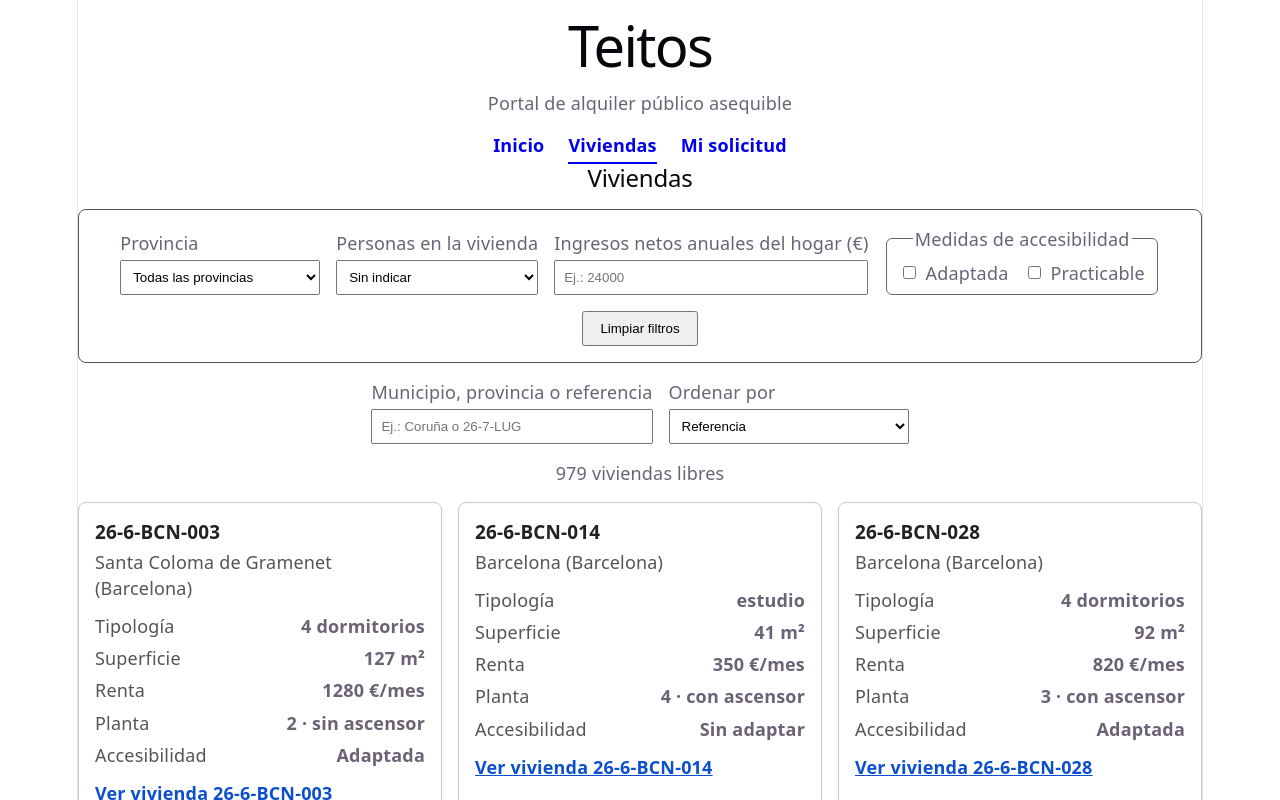
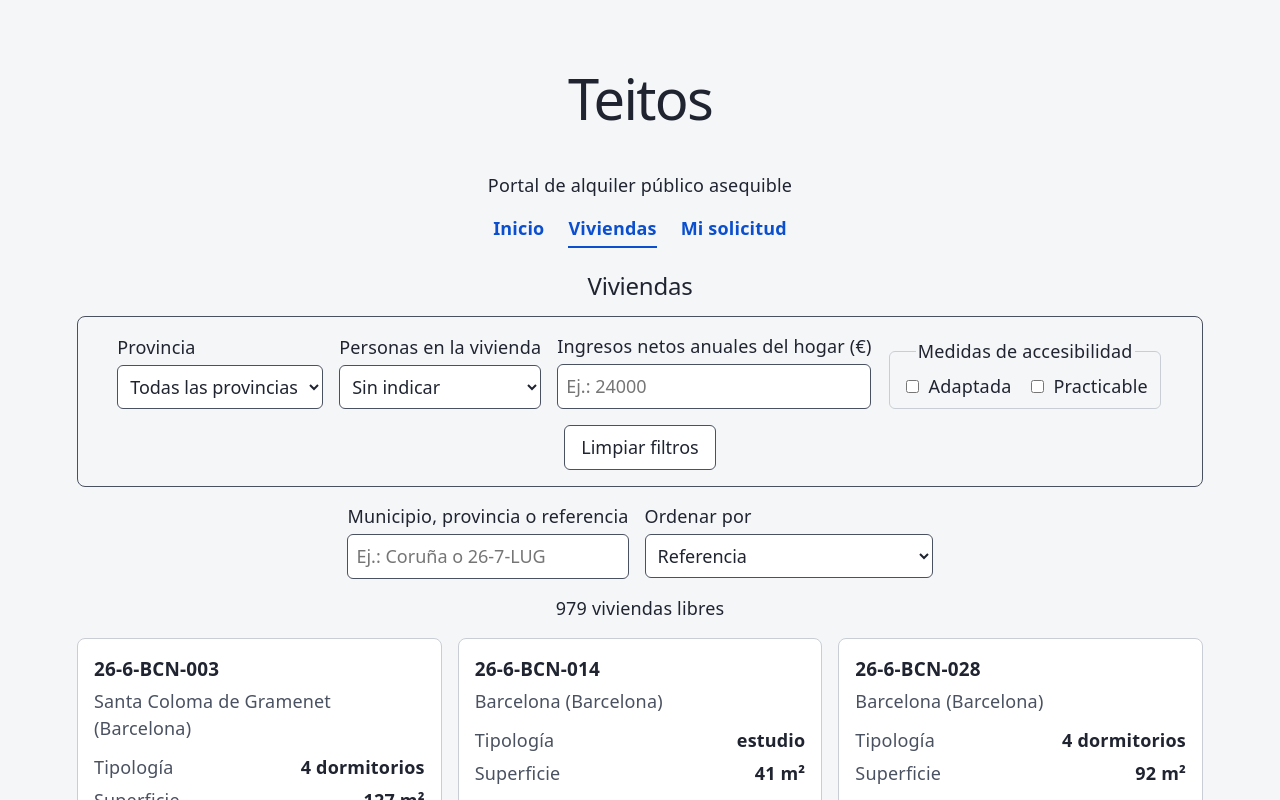
Before and after one commit to yangcrypto314-alt/teitos, a React (Vite) app: page /viviendas in a window 1280 px wide. Shown: the top 800 px of the page. Built offline with nearby package versions, Linux system fonts and the light colour scheme; data requests are answered from the project's data file.

Commit message:
Variables CSS con los ocho roles de color, tema claro y página 404

```diff
--- a/src/components/CallCard.module.css
+++ b/src/components/CallCard.module.css
@@ -1,8 +1,8 @@
 .tarjeta {
-  border: 1px solid #c9c9c9;
+  border: 1px solid var(--color-borde);
   border-radius: 8px;
   padding: 16px;
-  background: #fff;
+  background: var(--color-superficie);
   text-align: left;
 }
 
@@ -16,7 +16,7 @@
 .codigo {
   margin: 0;
   font-size: 1.1rem;
-  color: #222;
+  color: var(--color-texto);
 }
 
 .estado {
@@ -29,7 +29,7 @@
 
 .provincia {
   margin: 4px 0 12px;
-  color: #555;
+  color: var(--color-texto-suave);
 }
 
 .datos {
@@ -45,7 +45,7 @@
 }
 
 .datos dt {
-  color: #555;
+  color: var(--color-texto-suave);
 }
 
 .datos dd {
--- a/src/components/CampoTexto.module.css
+++ b/src/components/CampoTexto.module.css
@@ -13,7 +13,7 @@
 
 .campo input[aria-invalid='true'],
 .campo select[aria-invalid='true'] {
-  border: 2px solid #ff9b9b;
+  border: 2px solid var(--color-error);
 }
 
 .ayuda {
@@ -27,5 +27,5 @@
   margin: 0;
   font-size: 0.9rem;
   font-weight: 600;
-  color: #ff9b9b;
+  color: var(--color-error);
 }
--- a/src/components/DwellingCard.module.css
+++ b/src/components/DwellingCard.module.css
@@ -1,20 +1,20 @@
 .tarjeta {
-  border: 1px solid #c9c9c9;
+  border: 1px solid var(--color-borde);
   border-radius: 8px;
   padding: 16px;
-  background: #fff;
+  background: var(--color-superficie);
   text-align: left;
 }
 
 .referencia {
   margin: 0;
   font-size: 1.05rem;
-  color: #222;
+  color: var(--color-texto);
 }
 
 .lugar {
   margin: 4px 0 12px;
-  color: #555;
+  color: var(--color-texto-suave);
 }
 
 .datos {
@@ -30,7 +30,7 @@
 }
 
 .datos dt {
-  color: #555;
+  color: var(--color-texto-suave);
 }
 
 .datos dd {
@@ -42,5 +42,5 @@
 .enlace {
   display: inline-block;
   font-weight: 600;
-  color: #0b4fcf;
+  color: #var(--color-primario);
 }
--- a/src/components/FilterPanel.module.css
+++ b/src/components/FilterPanel.module.css
@@ -6,7 +6,7 @@
   align-items: flex-end;
   margin: 16px 0;
   padding: 16px;
-  border: 1px solid #555;
+  border: 1px solid var(--color-texto-suave);
   border-radius: 8px;
 }
 
@@ -27,7 +27,7 @@
   display: flex;
   gap: 16px;
   padding: 8px 12px;
-  border: 1px solid #666;
+  border: 1px solid var(--color-borde);
   border-radius: 6px;
 }
 
--- a/src/components/Modal.module.css
+++ b/src/components/Modal.module.css
@@ -2,10 +2,10 @@
   width: 90%;
   max-width: 520px;
   padding: 0;
-  border: 1px solid #666;
+  border: 1px solid var(--color-borde);
   border-radius: 8px;
-  background: #fff;
-  color: #222;
+  background: var(--color-superficie);
+  color: var(--color-texto);
 }
 
 .modal::backdrop {
@@ -19,7 +19,7 @@
 
 .contenido h2 {
   margin-top: 0;
-  color: #222;
+  color: var(--color-texto);
 }
 
 .acciones {
--- a/src/main.jsx
+++ b/src/main.jsx
@@ -2,6 +2,8 @@ import { StrictMode } from 'react'
 import { createRoot } from 'react-dom/client'
 import { BrowserRouter } from 'react-router'
 import './index.css'
+import './styles/variables.css'
+import './styles/base.css'
 import App from './App.jsx'
 import SolicitudProvider from './context/SolicitudProvider.jsx'
 
--- a/src/pages/Detalle.module.css
+++ b/src/pages/Detalle.module.css
@@ -2,21 +2,21 @@
   max-width: 640px;
   margin: 16px auto;
   padding: 24px;
-  border: 1px solid #c9c9c9;
+  border: 1px solid var(--color-borde);
   border-radius: 8px;
-  background: #fff;
-  color: #222;
+  background: var(--color-superficie);
+  color: var(--color-texto);
   text-align: left;
 }
 
 .titulo {
   margin: 0 0 4px;
-  color: #222;
+  color: var(--color-texto);
 }
 
 .lugar {
   margin: 0 0 16px;
-  color: #555;
+  color: var(--color-texto-suave);
 }
 
 .datos {
@@ -29,12 +29,12 @@
   display: flex;
   justify-content: space-between;
   gap: 16px;
-  border-bottom: 1px solid #eee;
+  border-bottom: 1px solid var(--color-borde);
   padding-bottom: 6px;
 }
 
 .datos dt {
-  color: #555;
+  color: var(--color-texto-suave);
 }
 
 .datos dd {
@@ -46,7 +46,7 @@
 .aviso {
   margin: 16px 0;
   padding: 12px;
-  border: 1px solid #222;
+  border: 1px solid var(--color-texto);
   border-radius: 6px;
 }
 
@@ -58,5 +58,5 @@
 }
 
 .ficha a {
-  color: #0b4fcf;
+  color: #var(--color-primario);
 }
--- a/src/pages/NoEncontrada.jsx
+++ b/src/pages/NoEncontrada.jsx
@@ -1,3 +1,14 @@
+import { Link } from 'react-router';
+
 export default function NoEncontrada() {
-  return <h2>Página no encontrada</h2>;
+  return (
+    <section>
+      <h2>Página no encontrada</h2>
+      <p>La dirección que has escrito no existe o ha cambiado.</p>
+      <p>
+        <Link to="/">Volver al inicio</Link> ·{' '}
+        <Link to="/viviendas">Ver viviendas</Link>
+      </p>
+    </section>
+  );
 }
--- a/src/pages/Solicitud.module.css
+++ b/src/pages/Solicitud.module.css
@@ -10,7 +10,7 @@
 
 .pasos li {
   padding: 6px 12px;
-  border: 1px solid #555;
+  border: 1px solid var(--color-texto-suave);
   border-radius: 999px;
   font-size: 0.9rem;
 }
@@ -38,7 +38,7 @@
   flex-wrap: wrap;
   gap: 16px;
   padding: 12px 16px;
-  border: 1px solid #555;
+  border: 1px solid var(--color-texto-suave);
   border-radius: 8px;
   text-align: left;
 }
@@ -82,7 +82,7 @@
   justify-content: space-between;
   gap: 16px;
   padding-bottom: 6px;
-  border-bottom: 1px solid #555;
+  border-bottom: 1px solid var(--color-texto-suave);
 }
 
 .resumen dt {
--- /dev/null
+++ b/src/styles/base.css
@@ -0,0 +1,68 @@
+:root {
+  color-scheme: light;
+  font-family: system-ui, 'Segoe UI', Roboto, sans-serif;
+  line-height: 1.5;
+}
+
+body {
+  margin: 0;
+  background: var(--color-fondo);
+  color: var(--color-texto);
+}
+
+#root {
+  border-inline: none;
+}
+
+h1,
+h2,
+h3,
+h4 {
+  color: var(--color-texto);
+}
+
+a {
+  color: var(--color-primario);
+}
+
+button {
+  font: inherit;
+  padding: var(--espacio-2) var(--espacio-3);
+  border: 1px solid var(--color-texto-suave);
+  border-radius: 6px;
+  background: var(--color-superficie);
+  color: var(--color-texto);
+  cursor: pointer;
+}
+
+button:hover:not(:disabled) {
+  border-color: var(--color-primario);
+}
+
+button:disabled {
+  opacity: 0.5;
+  cursor: not-allowed;
+}
+
+input,
+select {
+  font: inherit;
+  color: var(--color-texto);
+  background: var(--color-superficie);
+  border: 1px solid var(--color-texto-suave);
+  border-radius: 6px;
+}
+
+/* El foco siempre se ve */
+:focus-visible {
+  outline: 3px solid var(--color-primario);
+  outline-offset: 2px;
+}
+
+.cabecera {
+  padding-block: var(--espacio-4);
+}
+
+.hero {
+  padding-block: var(--espacio-5);
+}
--- /dev/null
+++ b/src/styles/variables.css
@@ -0,0 +1,19 @@
+:root {
+  /* Ocho roles de color (mismos nombres que las variables de Figma) */
+  --color-fondo: #f5f6f8;
+  --color-superficie: #ffffff;
+  --color-texto: #1f2430;
+  --color-texto-suave: #4a5160;
+  --color-primario: #0b4fcf;
+  --color-sobre-primario: #ffffff;
+  --color-borde: #c9ced6;
+  --color-error: #b00020;
+
+  /* Escala de espaciado */
+  --espacio-1: 4px;
+  --espacio-2: 8px;
+  --espacio-3: 16px;
+  --espacio-4: 24px;
+  --espacio-5: 32px;
+  --espacio-6: 48px;
+}
```
Also changed, not shown: db.json.
